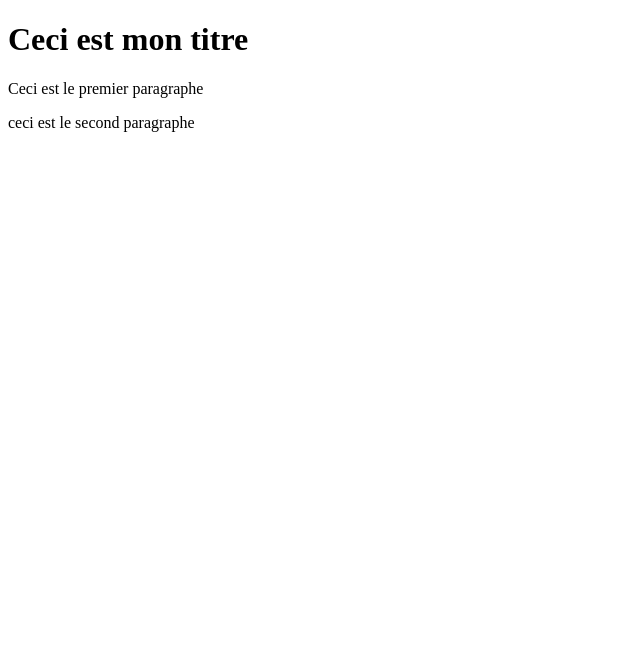
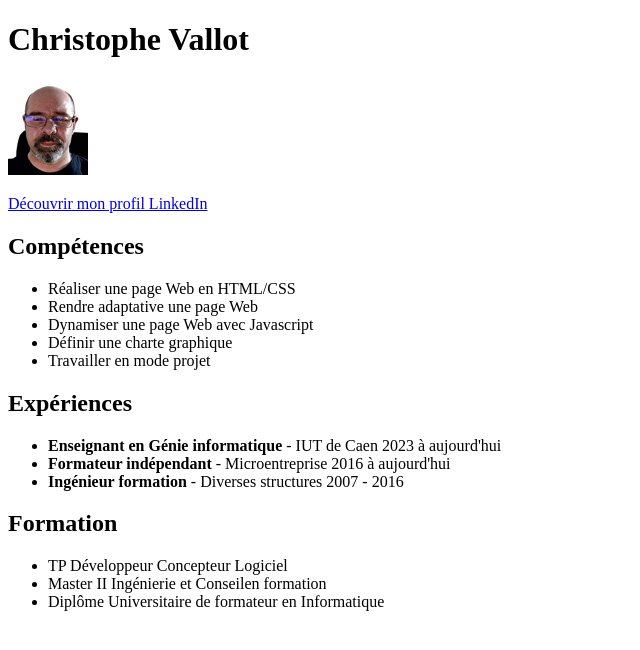
Before and after one commit to princecorg/CV01, a plain HTML site: page index.html in a window 1280 px wide. Shown: the whole page, without its empty margins (0-640 px from the left). Drawn offline with Linux system fonts and the light colour scheme.

Commit message:
Update Resume content

```diff
--- a/index.html
+++ b/index.html
@@ -1,13 +1,55 @@
 <!DOCTYPE html>
 <html lang="fr">
-<head>
-    <meta charset="UTF-8">
-    <meta name="viewport" content="width=device-width, initial-scale=1.0">
-    <title>Démonstration de CV</title>
-</head>
-<body>
-    <h1>Ceci est mon titre</h1>
-    <p>Ceci est le premier paragraphe</p>
-    <p>ceci est le second paragraphe</p>
-</body>
+  <head>
+    <meta charset="UTF-8" />
+    <meta name="viewport" content="width=device-width, initial-scale=1.0" />
+    <title>Mon CV</title>
+  </head>
+  <body>
+    <h1>Christophe Vallot</h1>
+    <a href="photo.jpg" target="_blank"
+      ><img
+        src="photo_mini.jpg"
+        alt="Une photo d'identité de Christophe Vallot"
+    /></a>
+    <p>
+      <a href="https://www.linkedin.com/in/christophe-vallot/" target="_blank"
+        >Découvrir mon profil LinkedIn</a
+      >
+    </p>
+    <section>
+      <h2>Compétences</h2>
+      <ul>
+        <li>Réaliser une page Web en HTML/CSS</li>
+        <li>Rendre adaptative une page Web</li>
+        <li>Dynamiser une page Web avec Javascript</li>
+        <li>Définir une charte graphique</li>
+        <li>Travailler en mode projet</li>
+      </ul>
+    </section>
+    <section>
+      <h2>Expériences</h2>
+      <ul>
+        <li>
+          <strong>Enseignant en Génie informatique</strong> - IUT de Caen 2023 à
+          aujourd'hui
+        </li>
+        <li>
+          <strong>Formateur indépendant</strong> - Microentreprise 2016 à
+          aujourd'hui
+        </li>
+        <li>
+          <strong>Ingénieur formation</strong> - Diverses structures 2007 - 2016
+        </li>
+      </ul>
+    </section>
+    <section>
+      <h2>Formation</h2>
+      <ul>
+        <li>TP Développeur Concepteur Logiciel</li>
+        <li>Master II Ingénierie et Conseilen formation</li>
+        <li>Diplôme Universitaire de formateur en Informatique</li>
+      </ul>
+    </section>
+  </body>
 </html>
```
Also changed, not shown: photo.jpg (added), photo_mini.jpg (added).
